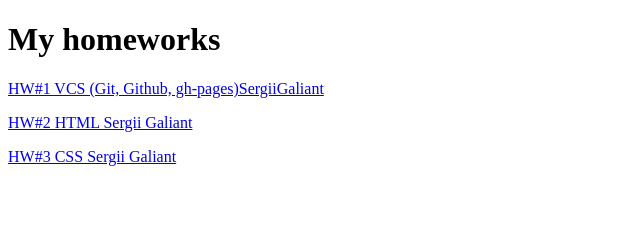
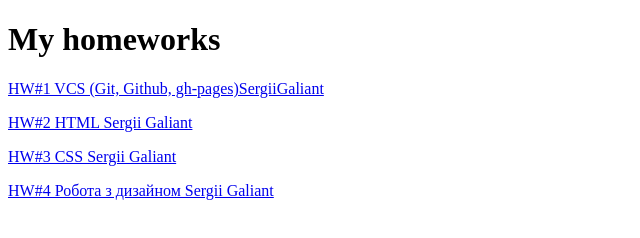
Before and after one commit to sergiigaliant/cursor-blackhawk, a plain HTML site: page index.html in a window 1280 px wide. Shown: the whole page, without its empty margins (0-640 px from the left). Drawn offline with Linux system fonts and the light colour scheme.

Commit message:
fix index.html

```diff
--- a/index.html
+++ b/index.html
@@ -18,5 +18,10 @@
     <p>
       <a href="./HW3 CSS Sergii Galiant/">HW#3 CSS Sergii Galiant</a>
     </p>
+    <p>
+      <a href="./HW4 Робота з дизайном Sergii Galiant/"
+        >HW#4 Робота з дизайном Sergii Galiant</a
+      >
+    </p>
   </body>
 </html>
```
